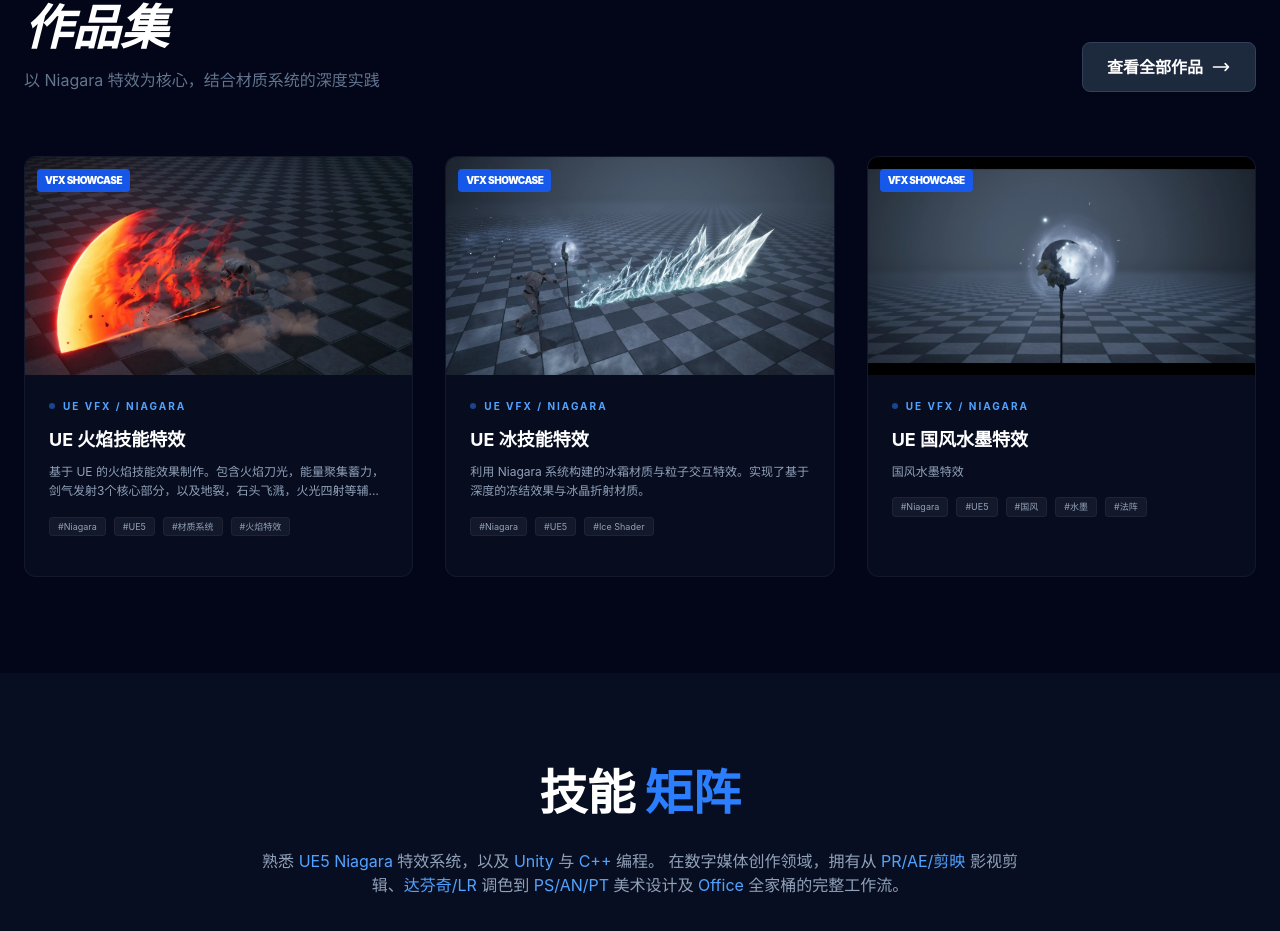
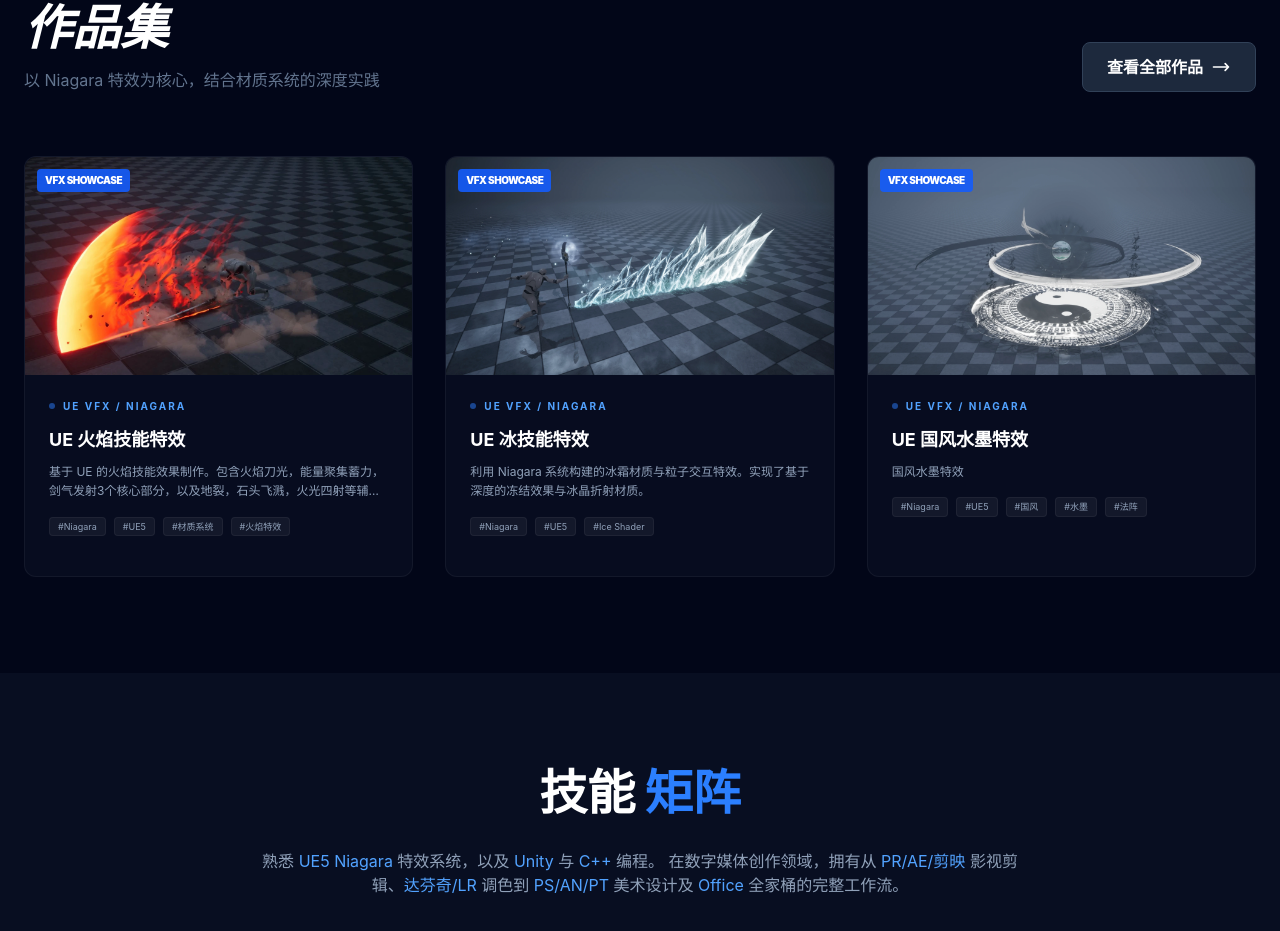
Before and after one commit to abcde12123/Portfolio, a Vue app: page / in a window 1280 px wide. Shown: the part 1138-2069 px from the top of the page. Built offline with nearby package versions, Linux system fonts and the light colour scheme.

Commit message:
改图标

```diff
--- a/src/types.ts
+++ b/src/types.ts
@@ -36,7 +36,7 @@ export const projects: Project[] = [
     title: "UE 国风水墨特效",
     category: "UE VFX / Niagara",
     description: "国风水墨特效",
-    thumbnail: "/images/Power.webp",
+    thumbnail: "/images/inkball.webp",
     tags: ["Niagara", "UE5", "国风", "水墨", "法阵"],
     link: "/videos/inkball1.7.mp4",
     isVFX: true
```
Also changed, not shown: public/images/inkball.webp (added).
